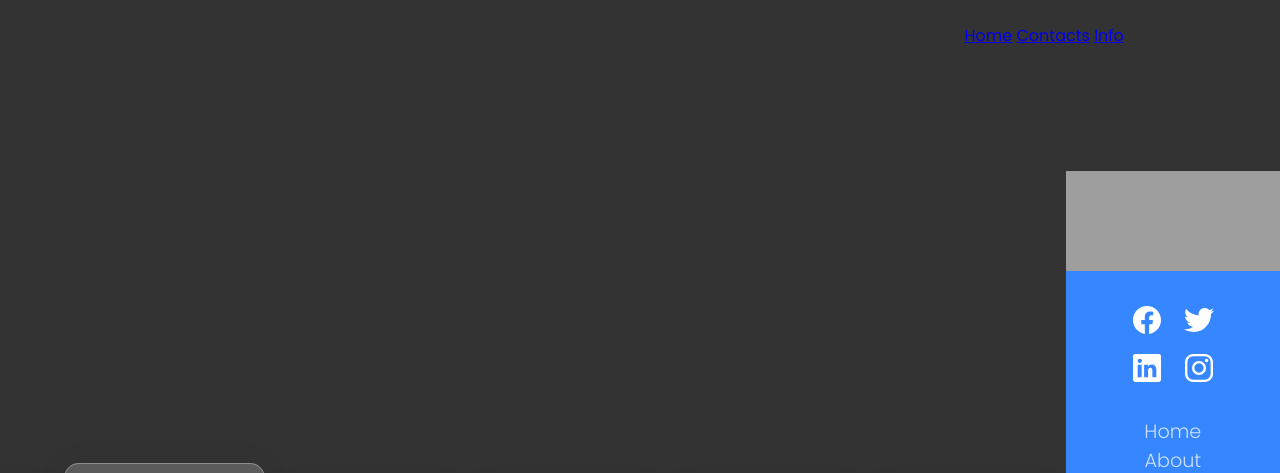
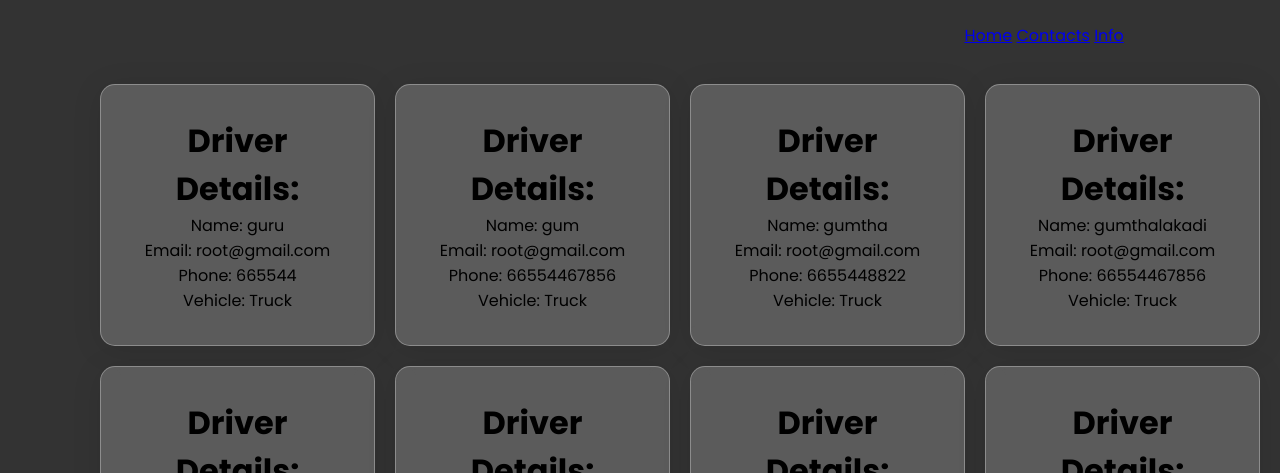
Before and after one commit to Waada-arch/vehicle_order, a Django app: page /d in a window 1280 px wide. Shown: the top 473 px of the page. Run offline with Django 5.2, Linux system fonts and the light colour scheme; data comes from the database, SQL or seed files in the repository; grey boxes are pictures that could not be loaded.

Commit message:
Update detail.html

```diff
--- a/v_order/templates/detail.html
+++ b/v_order/templates/detail.html
@@ -4,15 +4,28 @@
     <meta charset="UTF-8">
     <meta name="viewport" content="width=device-width, initial-scale=1.0">
     <title>Output Page</title>
-    <style>
+   <style>
         body {
             margin: 0;
             display: flex;
+            flex-direction: column;
             justify-content: center;
             align-items: center;
-            height: 100vh;
+            min-height: 100vh;
             background: linear-gradient(135deg, #f3ec78, #af4261);
             font-family: Arial, sans-serif;
+        }
+
+        .container {
+            display: grid;
+            grid-template-columns: repeat(auto-fill, minmax(250px, 1fr));
+            gap: 20px;
+            padding: 20px;
+            width: 100%;
+            max-width: 1200px;
+            box-sizing: border-box;
+            margin-bottom: 20rem;
+            /* Adjust based on footer height */
         }
 
         .glass-card {
@@ -22,22 +35,39 @@
             backdrop-filter: blur(10px);
             box-shadow: 0 4px 30px rgba(0, 0, 0, 0.1);
             border: 1px solid rgba(255, 255, 255, 0.3);
-            width: 350px;
             text-align: center;
+        }
+
+        footer {
+            padding: 20px;
+            background: rgba(0, 0, 0, 0.1);
+            width: 100%;
+            text-align: center;
+            position: fixed;
+            bottom:0;
+            left: 0;
+           position-top:100rem;
         }
     </style>
 </head>
+
 <body>
-    {% include "header.html" %}
-    {%for obj in data%}
-    <div class="glass-card" style="">
-        <h1>Driver Details</h1>
-        <p>Name: {{obj.name }}</p>
-        <p>Email: {{obj.email }}</p>
-        <p>phone: {{obj.phone }}</p>
-        <p>vehicle: {{obj.vehicle}}</p>
+    <div style="margin:2rem;">
+        {% include "header.html" %}
     </div>
-    {% endfor %}
-    {% include "footer.html" %}
+    <div class="container">
+        {% for obj in data %}
+        <div class="glass-card">
+            <h1>Driver Details:</h1>
+            <p>Name: {{ obj.name }}</p>
+            <p>Email: {{ obj.email }}</p>
+            <p>Phone: {{ obj.phone }}</p>
+            <p>Vehicle: {{ obj.vehicle }}</p>
+        </div>
+        {% endfor %}
+        <footer>
+            {% include "footer.html" %}
+        </footer>
 </body>
+
 </html>
```
